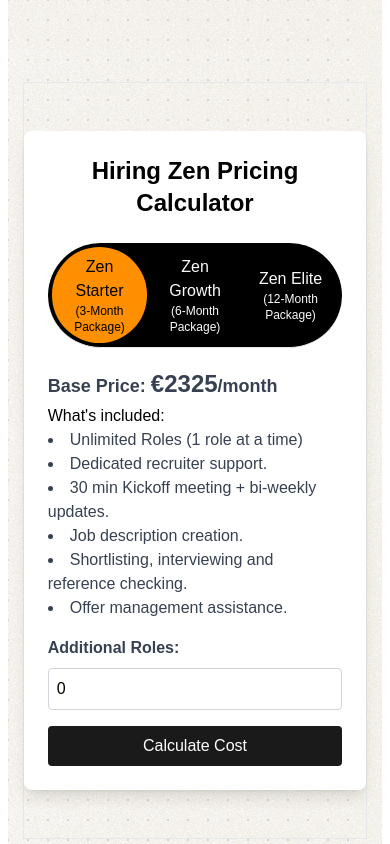
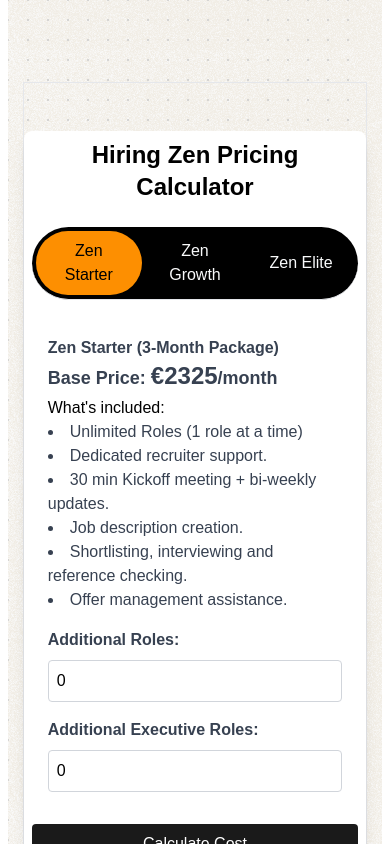
Before and after one commit to fletcherchase21/Hiring-Zen, a Next.js app: page / in a window 390 px wide. Shown: the part 3820-4664 px from the top of the page. Built offline with nearby package versions, Linux system fonts and the light colour scheme; a web font is replaced by a local one; what fluid-tailwind would draw is missing.

Commit message:
feat: total price added

```diff
--- a/app/api/sendMail/route.js
+++ b/app/api/sendMail/route.js
@@ -4,7 +4,7 @@
 export async function POST(request) {
   try {
     // Directly access the data fields sent from the frontend
-    const { contact, plan, additionalRoles, quote } = await request.json();
+    const { contact, plan, additionalRoles, additionalExecutiveRoles,  quote } = await request.json();
 
     const transporter = nodemailer.createTransport({
       service: 'gmail',
@@ -23,11 +23,39 @@
       to: "rsnowden@fletcherchase.com",
       subject: `Quote for ${plan} from ${contact.name}`,
       html: `
-<h1 style="text-align: center; margin: 20px 0;">Quote for ${plan}</h1>
-<table style="width: 100%; max-width: 600px; margin: 20px auto; border-collapse: collapse; background-color: #fff; font-family: Arial, sans-serif; border: 1px solid #ddd; box-shadow: 0 4px 8px rgba(0, 0, 0, 0.1);">
+        <h1 style="text-align: center; margin: 20px 0;">Quote for ${plan}: € ${quote}/month </h1>
+        <h2 style="text-align: center; margin-top: 10px;">User details</h2>
+        <table style="width: 100%; max-width: 600px; margin: 10px auto 20px auto; border-collapse: collapse; background-color: #fff; font-family: Arial, sans-serif; border: 1px solid #ddd; box-shadow: 0 4px 8px rgba(0, 0, 0, 0.1);">
           <thead>
             <tr style="background-color: #f5f5f5;">
-      <th style="padding: 10px; border-bottom: 1px solid #ddd; text-align: left;">Description</th>
+              <th style="padding: 10px; border-bottom: 1px solid #ddd; text-align: left;">User Info</th>
+              <th style="padding: 10px; border-bottom: 1px solid #ddd; text-align: left;">Details</th>
+            </tr>
+          </thead>
+          <tbody>
+            <tr>
+              <td style="padding: 10px; border-bottom: 1px solid #ddd;">Name</td>
+              <td style="padding: 10px; border-bottom: 1px solid #ddd;">${contact.name}</td>
+            </tr>
+            <tr>
+              <td style="padding: 10px; border-bottom: 1px solid #ddd;">Email</td>
+              <td style="padding: 10px; border-bottom: 1px solid #ddd;">${contact.email}</td>
+            </tr>
+            <tr>
+              <td style="padding: 10px; border-bottom: 1px solid #ddd;">Phone</td>
+              <td style="padding: 10px; border-bottom: 1px solid #ddd;">${contact.phone}</td>
+            </tr>
+            <tr>
+              <td style="padding: 10px; border-bottom: 1px solid #ddd;">Message</td>
+              <td style="padding: 10px; border-bottom: 1px solid #ddd;">${contact.message}</td>
+            </tr>
+          </tbody>
+        </table>
+        <h2 style="text-align: center; margin-top: 10px;">Plan details</h2>
+        <table style="width: 100%; max-width: 600px; margin: 10px auto; border-collapse: collapse; background-color: #fff; font-family: Arial, sans-serif; border: 1px solid #ddd; box-shadow: 0 4px 8px rgba(0, 0, 0, 0.1);">
+          <thead>
+            <tr style="background-color: #f5f5f5;">
+              <th style="padding: 10px; border-bottom: 1px solid #ddd; text-align: left;">Plan Info</th>
               <th style="padding: 10px; border-bottom: 1px solid #ddd; text-align: left;">Details</th>
             </tr>
           </thead>
@@ -41,12 +69,12 @@
               <td style="padding: 10px; border-bottom: 1px solid #ddd;">${additionalRoles}</td>
             </tr>
             <tr>
+              <td style="padding: 10px; border-bottom: 1px solid #ddd;">Additional Executive Roles</td>
+              <td style="padding: 10px; border-bottom: 1px solid #ddd;">${additionalExecutiveRoles}</td>
+            </tr>
+            <tr>
               <td style="padding: 10px; border-bottom: 1px solid #ddd;">Quote</td>
               <td style="padding: 10px; border-bottom: 1px solid #ddd;">€ ${quote}/month</td>
-    </tr>
-    <tr>
-      <td style="padding: 10px; border-bottom: 1px solid #ddd;">Message</td>
-      <td style="padding: 10px; border-bottom: 1px solid #ddd;">${contact.message}</td>
             </tr>
           </tbody>
         </table>
--- a/components/pricing-calculator.js
+++ b/components/pricing-calculator.js
@@ -1,20 +1,32 @@
 'use client'
-import React, { useState } from 'react';
+import React, { useEffect, useState } from 'react';
 import { motion, AnimatePresence } from 'framer-motion';
 import { toast } from 'react-toastify';
 
 const PricingCalculator = () => {
 	const [plan, setPlan] = useState('3 Month');
 	const [additionalRoles, setAdditionalRoles] = useState(0);
+	const [additionalExecutiveRoles, setAdditionalExecutiveRoles] = useState(0);
 	const [quote, setQuote] = useState(null);
 	const [contact, setContact] = useState({ name: '', email: '', phone: '', message: '' });
 	const [showEmailForm, setShowEmailForm] = useState(false);
 
+	const initialTotals = [
+		{ label: 'Base Price', value: 0 },
+		{ label: 'Base Price with VAT', value: 0 },
+		{ label: 'Additional Roles Total', value: 0 },
+		{ label: 'Additional Executive Roles Total', value: 0 },
+	];
+
+	const [totals, setTotals] = useState(initialTotals);
+
 	const pricingPlans = {
 		'3 Month': {
 			name: "Zen Starter (3-Month Package)",
+			durationInMonth: 3,
 			base: 2325,
 			additional: 930,
+			additionalExecutive: 1000,
 			features: [
 				'Unlimited Roles (1 role at a time)',
 				'Dedicated recruiter support.',
@@ -26,8 +38,10 @@
 		},
 		'6 Month': {
 			name: "Zen Growth (6-Month Package)",
+			durationInMonth: 6,
 			base: 2045,
 			additional: 835,
+			additionalExecutive: 900,
 			features: [
 				'Unlimited Roles (1 role at a time)',
 				'Dedicated recruiter support.',
@@ -39,8 +53,10 @@
 		},
 		'12 Month': {
 			name: "Zen Elite (12-Month Package)",
+			durationInMonth: 12,
 			base: 1875,
 			additional: 700,
+			additionalExecutive: 800,
 			features: [
 				'Unlimited Roles (1 role at a time)',
 				'Dedicated recruiter support.',
@@ -54,10 +70,19 @@
 
 	const calculateQuote = () => {
 		const basePrice = pricingPlans[plan].base;
-		const additionalPrice = pricingPlans[plan].additional * additionalRoles;
+		const additionalPrice = pricingPlans[plan].additional * additionalRoles + pricingPlans[plan].additionalExecutive * additionalExecutiveRoles;
 		const total = basePrice + additionalPrice;
 		const vat = total * 0.23;
 		const finalTotal = total + vat;
+
+		const month = pricingPlans[plan].durationInMonth;
+
+		setTotals([
+			{ ...totals[0], value: basePrice * month },
+			{ ...totals[1], value: basePrice * month * 1.23 },
+			{ ...totals[2], value: (basePrice + pricingPlans[plan].additional) * month * 1.23 },
+			{ ...totals[3], value: finalTotal * month },
+		]);
 
 		setQuote(finalTotal.toFixed(2));
 		setShowEmailForm(true);
@@ -69,15 +94,23 @@
 	};
 
 
+	useEffect(() => {
+		if (showEmailForm) {
+			calculateQuote();
+		}
+		// if (additionalExecutiveRoles > additionalRoles) {
+		// 	setAdditionalRoles(additionalExecutiveRoles);
+		// }
+	}, [plan, additionalRoles, additionalExecutiveRoles, showEmailForm]);
+
 	const TabButton = ({ id, label, labelSmall }) => (
 		<button
 			className={` py-2 px-4 w-full text-center transition-all ${plan === id ? 'bg-primary text-black rounded-full' : 'border-transparent text-gray-50'}`}
 			onClick={() => {
 				setPlan(id)
-				showEmailForm && calculateQuote()
 			}}
 		>
-			{label} {labelSmall && <span className='block text-xs'>({labelSmall})</span>}
+			{label} {labelSmall && <span className='hidden md:block text-xs'>({labelSmall})</span>}
 		</button>
 	);
 
@@ -110,7 +143,7 @@
 				headers: {
 					'Content-Type': 'application/json',
 				},
-				body: JSON.stringify({ contact, plan, additionalRoles, quote }),
+				body: JSON.stringify({ contact, plan, additionalRoles, additionalExecutiveRoles, quote }),
 			});
 
 			const result = await response.json();
@@ -132,12 +165,32 @@
 
 
 
+	const handleAdditionalRolesChange = (e) => {
+		const newAdditionalRoles = Number(e.target.value);
+		if (newAdditionalRoles < additionalExecutiveRoles) {
+			setAdditionalExecutiveRoles(newAdditionalRoles);
+		}
+		setAdditionalRoles(newAdditionalRoles);
+	};
+	const handleAdditionalExecutiveRolesChange = (e) => {
+		const newAdditionalExecutiveRoles = Number(e.target.value);
+		if (newAdditionalExecutiveRoles > additionalExecutiveRoles && newAdditionalExecutiveRoles > additionalRoles) {
+			setAdditionalRoles((prev) => prev + (newAdditionalExecutiveRoles - additionalExecutiveRoles));
+		}
+		if (newAdditionalExecutiveRoles < additionalExecutiveRoles && newAdditionalExecutiveRoles > additionalRoles) {
+			setAdditionalRoles((prev) => Math.max(prev - (additionalExecutiveRoles - newAdditionalExecutiveRoles), 0));
+		}
+		setAdditionalExecutiveRoles(newAdditionalExecutiveRoles);
+	};
+
+
+
 
 	return (
 		<>
 			<div className='flex flex-col md:flex-row gap-10 layout py-12 md:py-16 border' id='pricing'>
 				{/* Pricing Section */}
-				<div className={`${showEmailForm ? 'md:w-1/2' : 'w-full'} max-w-screen-sm mx-auto p-6 bg-white shadow-lg rounded-lg flex flex-col`}>
+				<div className={`${showEmailForm ? 'md:w-1/2' : 'w-full'} max-w-screen-sm mx-auto p-2 md:p-6 bg-white shadow-lg rounded-lg flex flex-col`}>
 					<div>
 						<h1 className="text-2xl font-bold mb-6 text-center">Hiring Zen Pricing Calculator</h1>
 						<div className="flex justify-around border-b mb-4 bg-black rounded-full p-1">
@@ -154,10 +207,8 @@
 						</div>
 					</div>
 
-					{/* Plan Features with Animation */}
 					<AnimatePresence mode="wait">
 						<motion.div
-
 							key={plan}
 							initial={{ opacity: 0 }}
 							animate={{ opacity: 1 }}
@@ -165,14 +216,11 @@
 							transition={{ duration: 0.3 }}
 							className="h-full flex flex-col justify-between"
 						>
-							<div className=''>
+							<div className='p-4 md:p-0'>
 								<div>
-
-									{/* <h3 className="text-lg font-semibold mb-2">{plan} Plan Features:</h3> */}
-									{/* base price */}
 									<div className="my-1">
+										<label className="block md:hidden text-gray-700 font-semibold">{pricingPlans[plan].name}</label>
 										<label className="block text-gray-700 font-semibold text-lg">Base Price: <span className="text-gray-700 text-2xl">€{pricingPlans[plan].base}</span>/month</label>
-
 									</div>
 									<p>What's included:</p>
 									<ul className="list-disc list-inside text-gray-700">
@@ -181,16 +229,33 @@
 										))}
 									</ul>
 								</div>
-								<div className="my-4">
+								<div className="my-4 flex flex-col md:flex-row gap-4 items-center">
+									<div className='w-full'>
 										<label className="block text-gray-700 font-semibold">Additional Roles:</label>
 										<input
 											type="number"
 											value={additionalRoles}
-										onChange={(e) => setAdditionalRoles(Number(e.target.value))}
+											// onChange={(e) => setAdditionalRoles(Number(e.target.value))}
+											onChange={handleAdditionalRolesChange}
 											min="0"
+											max={999}
 											className="w-full mt-2 p-2 border border-gray-300 rounded"
 											placeholder="Number of additional roles"
 										/>
+									</div>
+									<div className='w-full'>
+										<label className="block text-gray-700 font-semibold">Additional Executive Roles:</label>
+										<input
+											type="number"
+											value={additionalExecutiveRoles}
+											// onChange={(e) => setAdditionalExecutiveRoles(Number(e.target.value))}
+											onChange={handleAdditionalExecutiveRolesChange}
+											min="0"
+											max={999}
+											className="w-full mt-2 p-2 border border-gray-300 rounded"
+											placeholder="Number of additional roles"
+										/>
+									</div>
 								</div>
 							</div>
 
@@ -204,7 +269,6 @@
 					</AnimatePresence>
 				</div>
 
-				{/* Email Form Section with Animation */}
 				<AnimatePresence>
 					{showEmailForm && (
 						<motion.div
@@ -212,7 +276,7 @@
 							animate={{ opacity: 1, x: 0 }}
 							exit={{ opacity: 0, x: 50 }}
 							transition={{ duration: 0.5 }}
-							className="md:w-1/2 bg-black-1 text-white p-6 rounded-lg shadow-lg flex flex-col"
+							className="md:w-1/2 bg-black-1 text-white px-4 py-6 md:p-6 rounded-lg shadow-lg flex flex-col"
 						>
 							<div>
 								<h3 className="text-lg font-semibold mb-4 text-center">Send Your Quote</h3>
@@ -220,12 +284,27 @@
 									<div className="my-6">
 										<h2 className="text-xl font-semibold text-center">
 											{/* Your Total Quote: €{quote} */}
-											<span className='text-5xl'>€ {quote}</span> / month
+											<span className='text-3xl xl:text-5xl'>€ {quote}</span> / month
+											<br />
+											<span className='text-xs md:text-sm'>
+												(including VAT)
+											</span>
 										</h2>
 									</div>
 								)}
 							</div>
-							<form onSubmit={sendQuoteEmail} className="h-full flex flex-col justify-between ">
+							<div>
+								<h2 className="text-lg">Total Summary for {pricingPlans[plan].durationInMonth} month</h2>
+								<div className="mt-1 my-3">
+									{totals.map((item) => (
+										<p key={item.label}>
+											<span className="">{item.label}:</span> € {item.value.toFixed(2)}
+										</p>
+									))}
+								</div>
+							</div>
+
+							<form onSubmit={sendQuoteEmail} className="h-full flex flex-col gap-5 justify-between ">
 								<div className='space-y-4'>
 									<input
 										type="text"
```
Lines whose indentation alone changed are shown as unchanged.
